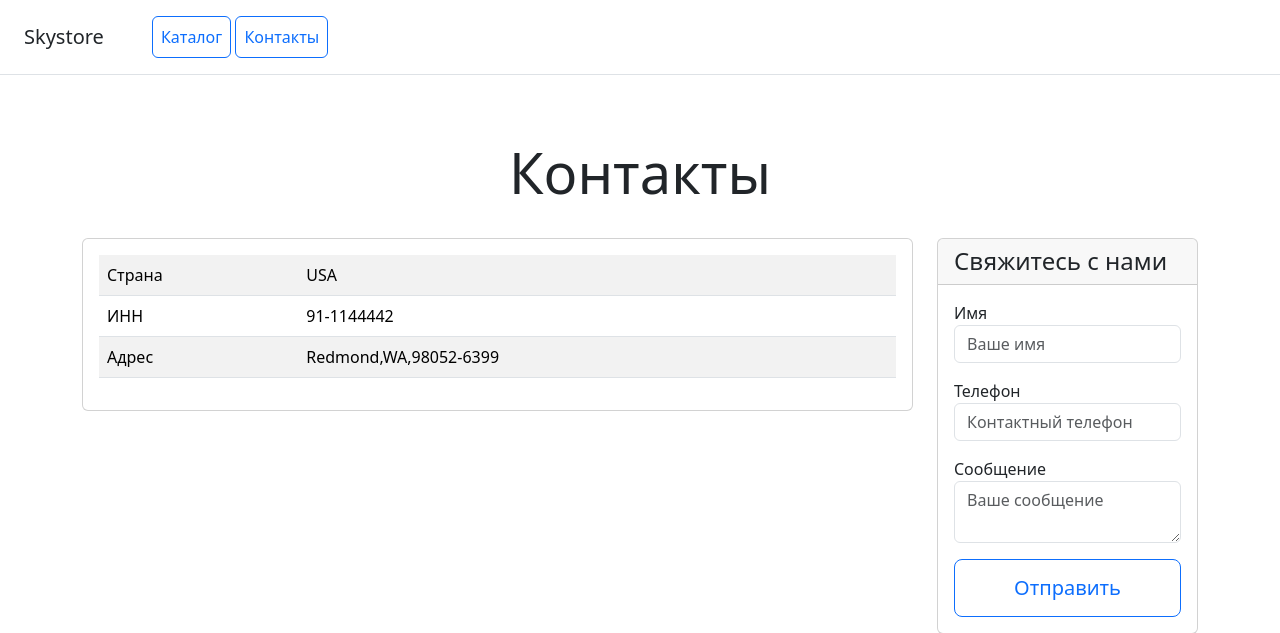
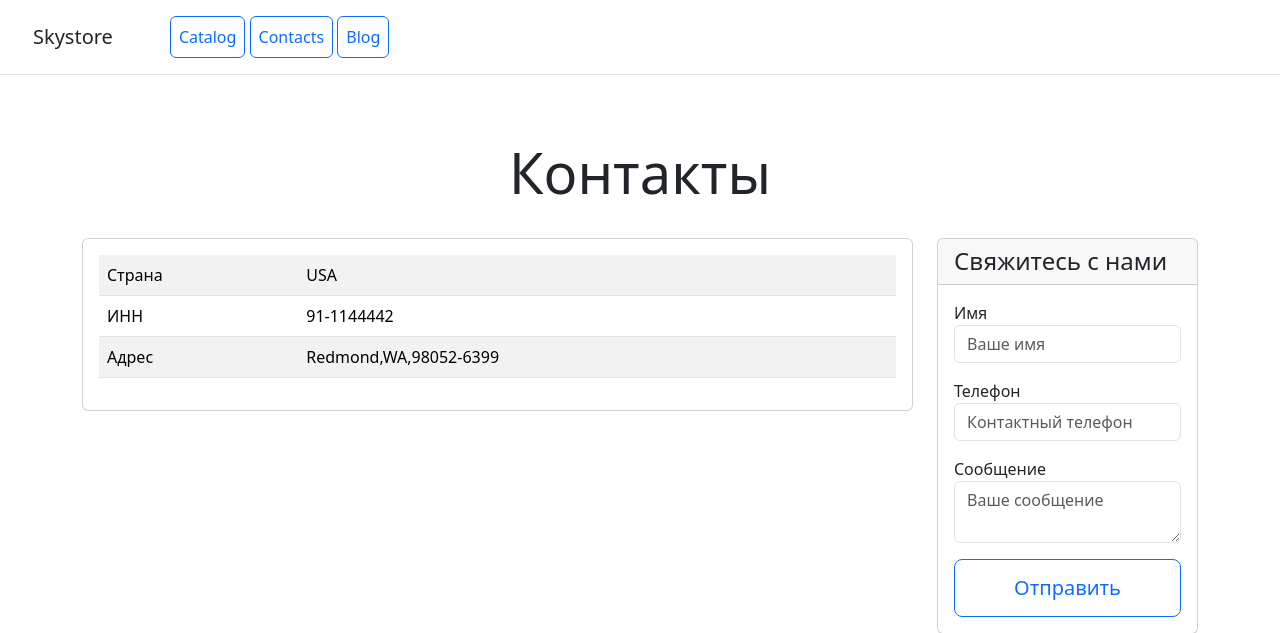
Before and after one commit to an1mehhh/django_project, a Django app: page /contacts in a window 1280 px wide. Shown: the top 633 px of the page. Run offline with Django 4.2, Linux system fonts and the light colour scheme; some libraries are stand-ins or nearby versions.

Commit message:
update header

```diff
--- a/catalog/templates/catalog/includes/inc_header.html
+++ b/catalog/templates/catalog/includes/inc_header.html
@@ -1,7 +1,8 @@
 <div class="d-flex flex-column flex-md-row align-items-center p-3 px-md-4 mb-3 bg-white border-bottom box-shadow">
-    <h5 class="my-0 mr-md-auto font-weight-normal">Skystore</h5>
+    <a class="p-2 btn" href="{% url 'catalog:index' %}"><h5 class="my-0 mr-md-auto font-weight-normal">Skystore</h5></a>
     <nav class="ms-5">
-        <a class="p-2 btn btn-outline-primary" href="{% url 'catalog:home' %}">Каталог</a>
-        <a class="p-2 btn btn-outline-primary" href="{% url 'catalog:contacts' %}">Контакты</a>
+        <a class="p-2 btn btn-outline-primary" href="{% url 'catalog:category' %}">Catalog</a>
+        <a class="p-2 btn btn-outline-primary" href="{% url 'catalog:contacts' %}">Contacts</a>
+        <a class="p-2 btn btn-outline-primary" href="{% url 'blog:list' %}">Blog</a>
     </nav>
 </div>
```
